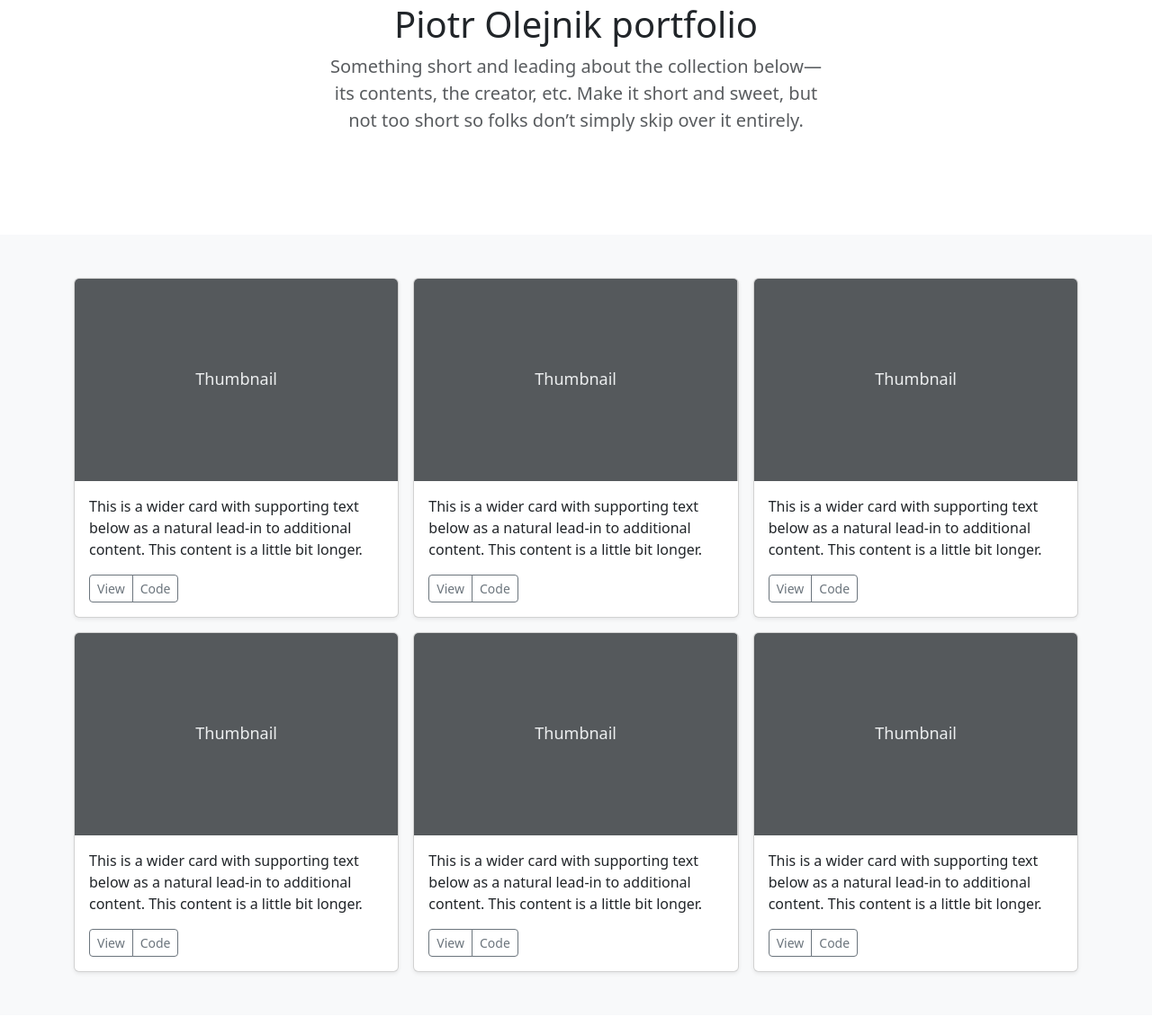
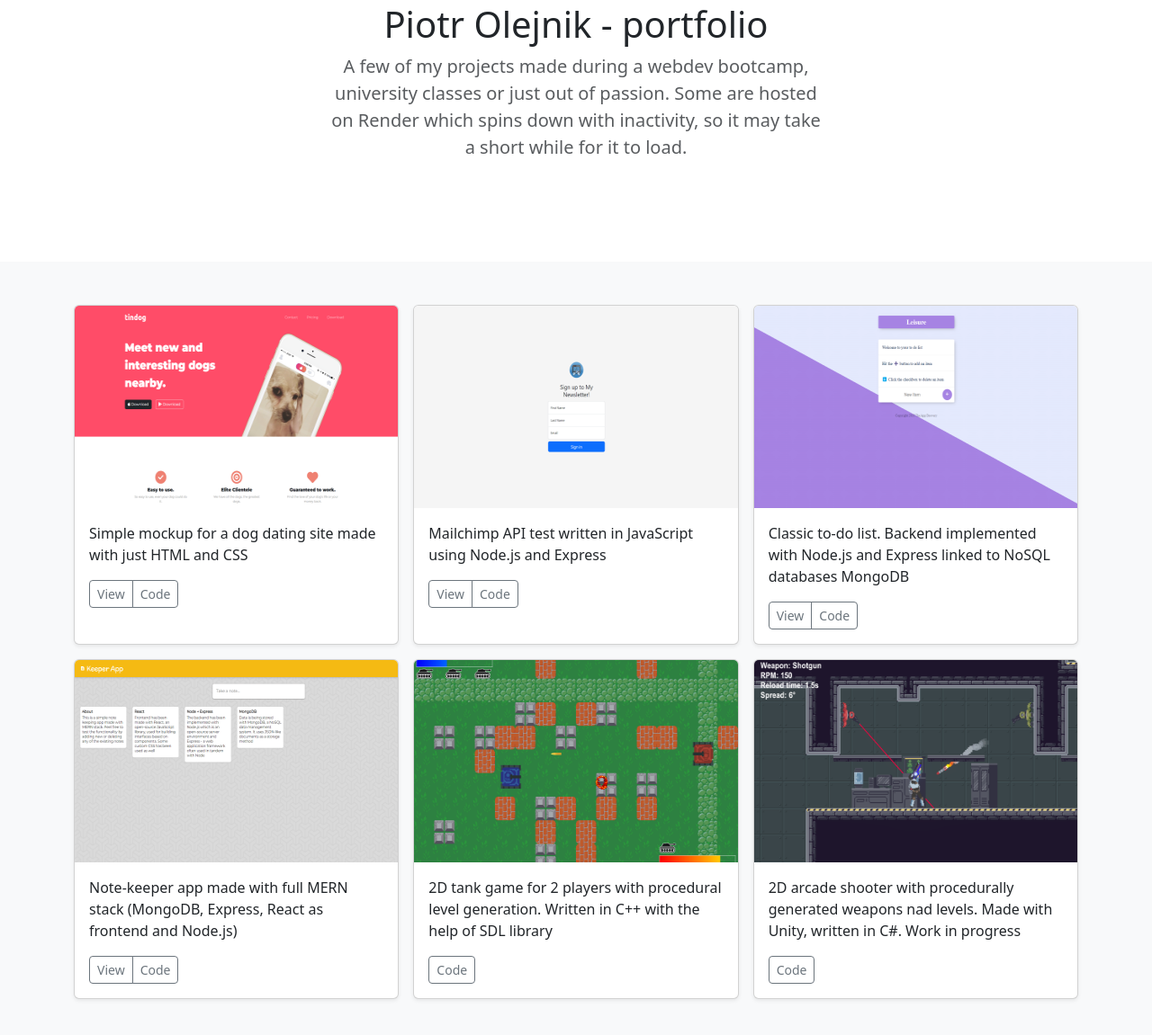
Before and after one commit to olej500/portfolio, a plain HTML site: page index.html in a window 1280 px wide. Shown: the part 93-1244 px from the top of the page at 90% size. Before the commit the page ends 1222 px from the top, so only its background shows below. Drawn offline with nearby package versions, Linux system fonts and the light colour scheme.

Commit message:
linked all the projects, added images, CV-ready

```diff
--- a/index.html
+++ b/index.html
@@ -89,8 +89,8 @@
   <section class="py-5 text-center container">
     <div class="row py-lg-5">
       <div class="col-lg-6 col-md-8 mx-auto">
-        <h1 class="fw-light">Piotr Olejnik portfolio</h1>
-        <p class="lead text-body-secondary">Something short and leading about the collection below—its contents, the creator, etc. Make it short and sweet, but not too short so folks don’t simply skip over it entirely.</p>
+        <h1 class="fw-light">Piotr Olejnik - portfolio</h1>
+        <p class="lead text-body-secondary">A few of my projects made during a webdev bootcamp, university classes or just out of passion. Some are hosted on Render which spins down with inactivity, so it may take a short while for it to load.</p>
       </div>
     </div>
   </section>
@@ -99,86 +99,89 @@
     <div class="container">
 
       <div class="row row-cols-1 row-cols-sm-2 row-cols-md-3 g-3">
-        <div class="col">
+
+        <div class="col d-flex align-items-stretch">
           <div class="card shadow-sm">
-            <svg class="bd-placeholder-img card-img-top" width="100%" height="225" xmlns="http://www.w3.org/2000/svg" role="img" aria-label="Placeholder: Thumbnail" preserveAspectRatio="xMidYMid slice" focusable="false"><title>Placeholder</title><rect width="100%" height="100%" fill="#55595c"/><text x="50%" y="50%" fill="#eceeef" dy=".3em">Thumbnail</text></svg>
+            <img class="bd-placeholder-img card-img-top" src="images/tindogCropped.png" width="100%" height="225" role="img" aria-label="Placeholder: Thumbnail" preserveAspectRatio="xMidYMid slice" focusable="false"><title>Placeholder</title><rect width="100%" height="100%" fill="#55595c"/>
             <div class="card-body">
-              <p class="card-text">This is a wider card with supporting text below as a natural lead-in to additional content. This content is a little bit longer.</p>
+              <p class="card-text">Simple mockup for a dog dating site made with just HTML and CSS</p>
               <div class="d-flex justify-content-between align-items-center">
                 <div class="btn-group">
-                  <button type="button" class="btn btn-sm btn-outline-secondary">View</button>
-                  <button type="button" class="btn btn-sm btn-outline-secondary">Code</button>
-                </div>
-              </div>
-            </div>
-          </div>
-        </div>
-        <div class="col">
-          <div class="card shadow-sm">
-            <svg class="bd-placeholder-img card-img-top" width="100%" height="225" xmlns="http://www.w3.org/2000/svg" role="img" aria-label="Placeholder: Thumbnail" preserveAspectRatio="xMidYMid slice" focusable="false"><title>Placeholder</title><rect width="100%" height="100%" fill="#55595c"/><text x="50%" y="50%" fill="#eceeef" dy=".3em">Thumbnail</text></svg>
-            <div class="card-body">
-              <p class="card-text">This is a wider card with supporting text below as a natural lead-in to additional content. This content is a little bit longer.</p>
-              <div class="d-flex justify-content-between align-items-center">
-                <div class="btn-group">
-                  <button type="button" class="btn btn-sm btn-outline-secondary">View</button>
-                  <button type="button" class="btn btn-sm btn-outline-secondary">Code</button>
-                </div>
-              </div>
-            </div>
-          </div>
-        </div>
-        <div class="col">
-          <div class="card shadow-sm">
-            <svg class="bd-placeholder-img card-img-top" width="100%" height="225" xmlns="http://www.w3.org/2000/svg" role="img" aria-label="Placeholder: Thumbnail" preserveAspectRatio="xMidYMid slice" focusable="false"><title>Placeholder</title><rect width="100%" height="100%" fill="#55595c"/><text x="50%" y="50%" fill="#eceeef" dy=".3em">Thumbnail</text></svg>
-            <div class="card-body">
-              <p class="card-text">This is a wider card with supporting text below as a natural lead-in to additional content. This content is a little bit longer.</p>
-              <div class="d-flex justify-content-between align-items-center">
-                <div class="btn-group">
-                  <button type="button" class="btn btn-sm btn-outline-secondary">View</button>
-                  <button type="button" class="btn btn-sm btn-outline-secondary">Code</button>
+                  <a href="https://olej500.github.io/tindog/" type="button" class="btn btn-sm btn-outline-secondary" >View</a>
+                  <a href="https://github.com/olej500/tindog" type="button" class="btn btn-sm btn-outline-secondary">Code</a>
                 </div>
               </div>
             </div>
           </div>
         </div>
 
-        <div class="col">
+        <div class="col d-flex align-items-stretch">
           <div class="card shadow-sm">
-            <svg class="bd-placeholder-img card-img-top" width="100%" height="225" xmlns="http://www.w3.org/2000/svg" role="img" aria-label="Placeholder: Thumbnail" preserveAspectRatio="xMidYMid slice" focusable="false"><title>Placeholder</title><rect width="100%" height="100%" fill="#55595c"/><text x="50%" y="50%" fill="#eceeef" dy=".3em">Thumbnail</text></svg>
+            <img class="bd-placeholder-img card-img-top" src="images/MailchimpNewsletterCropped.png" width="100%" height="225" role="img" aria-label="Placeholder: Thumbnail" preserveAspectRatio="xMidYMid slice" focusable="false"><title>Placeholder</title><rect width="100%" height="100%" fill="#55595c"/>
             <div class="card-body">
-              <p class="card-text">This is a wider card with supporting text below as a natural lead-in to additional content. This content is a little bit longer.</p>
+              <p class="card-text">Mailchimp API test written in JavaScript using Node.js and Express</p>
               <div class="d-flex justify-content-between align-items-center">
                 <div class="btn-group">
-                  <button type="button" class="btn btn-sm btn-outline-secondary">View</button>
-                  <button type="button" class="btn btn-sm btn-outline-secondary">Code</button>
+                  <a href="https://maillchimp-newsletter-olej500.onrender.com/" type="button" class="btn btn-sm btn-outline-secondary">View</a>
+                  <a href="https://github.com/olej500/mailchimp_newsletter" type="button" class="btn btn-sm btn-outline-secondary">Code</a>
                 </div>
               </div>
             </div>
           </div>
         </div>
-        <div class="col">
+
+        <div class="col d-flex align-items-stretch">
           <div class="card shadow-sm">
-            <svg class="bd-placeholder-img card-img-top" width="100%" height="225" xmlns="http://www.w3.org/2000/svg" role="img" aria-label="Placeholder: Thumbnail" preserveAspectRatio="xMidYMid slice" focusable="false"><title>Placeholder</title><rect width="100%" height="100%" fill="#55595c"/><text x="50%" y="50%" fill="#eceeef" dy=".3em">Thumbnail</text></svg>
+            <img class="bd-placeholder-img card-img-top" src="images/ToDoListCropped.png" width="100%" height="225" role="img" aria-label="Placeholder: Thumbnail" preserveAspectRatio="xMidYMid slice" focusable="false"><title>Placeholder</title><rect width="100%" height="100%" fill="#55595c"/>
             <div class="card-body">
-              <p class="card-text">This is a wider card with supporting text below as a natural lead-in to additional content. This content is a little bit longer.</p>
+              <p class="card-text">Classic to-do list. Backend implemented with Node.js and Express linked to NoSQL databases MongoDB</p>
               <div class="d-flex justify-content-between align-items-center">
                 <div class="btn-group">
-                  <button type="button" class="btn btn-sm btn-outline-secondary">View</button>
-                  <button type="button" class="btn btn-sm btn-outline-secondary">Code</button>
+                  <a href="https://todolist-olej500.onrender.com/" type="button" class="btn btn-sm btn-outline-secondary">View</a>
+                  <a href="https://github.com/olej500/todolist" type="button" class="btn btn-sm btn-outline-secondary">Code</a>
                 </div>
               </div>
             </div>
           </div>
         </div>
-        <div class="col">
+
+        <div class="col d-flex align-items-stretch">
           <div class="card shadow-sm">
-            <svg class="bd-placeholder-img card-img-top" width="100%" height="225" xmlns="http://www.w3.org/2000/svg" role="img" aria-label="Placeholder: Thumbnail" preserveAspectRatio="xMidYMid slice" focusable="false"><title>Placeholder</title><rect width="100%" height="100%" fill="#55595c"/><text x="50%" y="50%" fill="#eceeef" dy=".3em">Thumbnail</text></svg>
+            <img class="bd-placeholder-img card-img-top" src="images/KeeperAppCropped.png" width="100%" height="225" role="img" aria-label="Placeholder: Thumbnail" preserveAspectRatio="xMidYMid slice" focusable="false"><title>Placeholder</title><rect width="100%" height="100%" fill="#55595c"/></img>
             <div class="card-body">
-              <p class="card-text">This is a wider card with supporting text below as a natural lead-in to additional content. This content is a little bit longer.</p>
+              <p class="card-text">Note-keeper app made with full MERN stack (MongoDB, Express, React as frontend and Node.js)</p>
               <div class="d-flex justify-content-between align-items-center">
                 <div class="btn-group">
-                  <button type="button" class="btn btn-sm btn-outline-secondary">View</button>
-                  <button type="button" class="btn btn-sm btn-outline-secondary">Code</button>
+                  <a href="https://notekeeper-polejnik.onrender.com/" type="button" class="btn btn-sm btn-outline-secondary">View</a>
+                  <a href="https://github.com/olej500/Note_Keeper" type="button" class="btn btn-sm btn-outline-secondary">Code</a>
+                </div>
+              </div>
+            </div>
+          </div>
+        </div>
+
+        <div class="col d-flex align-items-stretch">
+          <div class="card shadow-sm">
+            <img class="bd-placeholder-img card-img-top" src="images/tanks_cropped.png" width="100%" height="225" role="img" aria-label="Placeholder: Thumbnail" preserveAspectRatio="xMidYMid slice" focusable="false"><title>Placeholder</title><rect width="100%" height="100%" fill="#55595c"/></img>
+            <div class="card-body">
+              <p class="card-text">2D tank game for 2 players with procedural level generation. Written in C++ with the help of SDL library</p>
+              <div class="d-flex justify-content-between align-items-center">
+                <div class="btn-group">
+                  <a href="https://github.com/olej500/SDL_tanks" type="button" class="btn btn-sm btn-outline-secondary">Code</a>
+                </div>
+              </div>
+            </div>
+          </div>
+        </div>
+
+        <div class="col d-flex align-items-stretch">
+          <div class="card shadow-sm">
+            <img class="bd-placeholder-img card-img-top" src="images/shooter_cropped.png" width="100%" height="225" role="img" aria-label="Placeholder: Thumbnail" preserveAspectRatio="xMidYMid slice" focusable="false"><title>Placeholder</title><rect width="100%" height="100%" fill="#55595c"/></img>
+            <div class="card-body">
+              <p class="card-text">2D arcade shooter with procedurally generated weapons nad levels. Made with Unity, written in C#. Work in progress</p>
+              <div class="d-flex justify-content-between align-items-center">
+                <div class="btn-group">
+                  <a href="https://github.com/olej500/2D_shooter" type="button" class="btn btn-sm btn-outline-secondary">Code</a>
                 </div>
               </div>
             </div>
```
Also changed, not shown: images/KeeperAppCropped.png (added), images/MailchimpNewsletterCropped.png (added), images/ToDoListCropped.png (added), images/shooter_cropped.png (added), images/tanks_cropped.png (added), images/tindogCropped.png (added).
